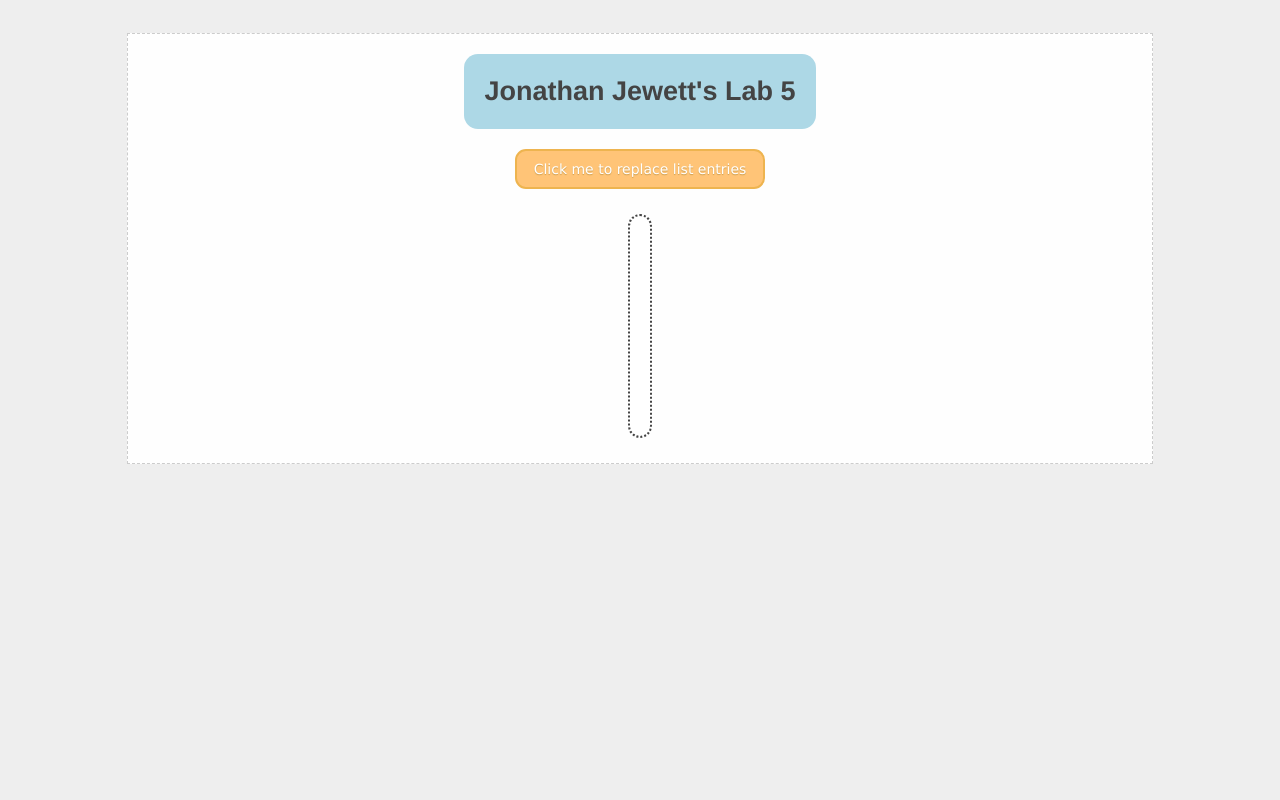
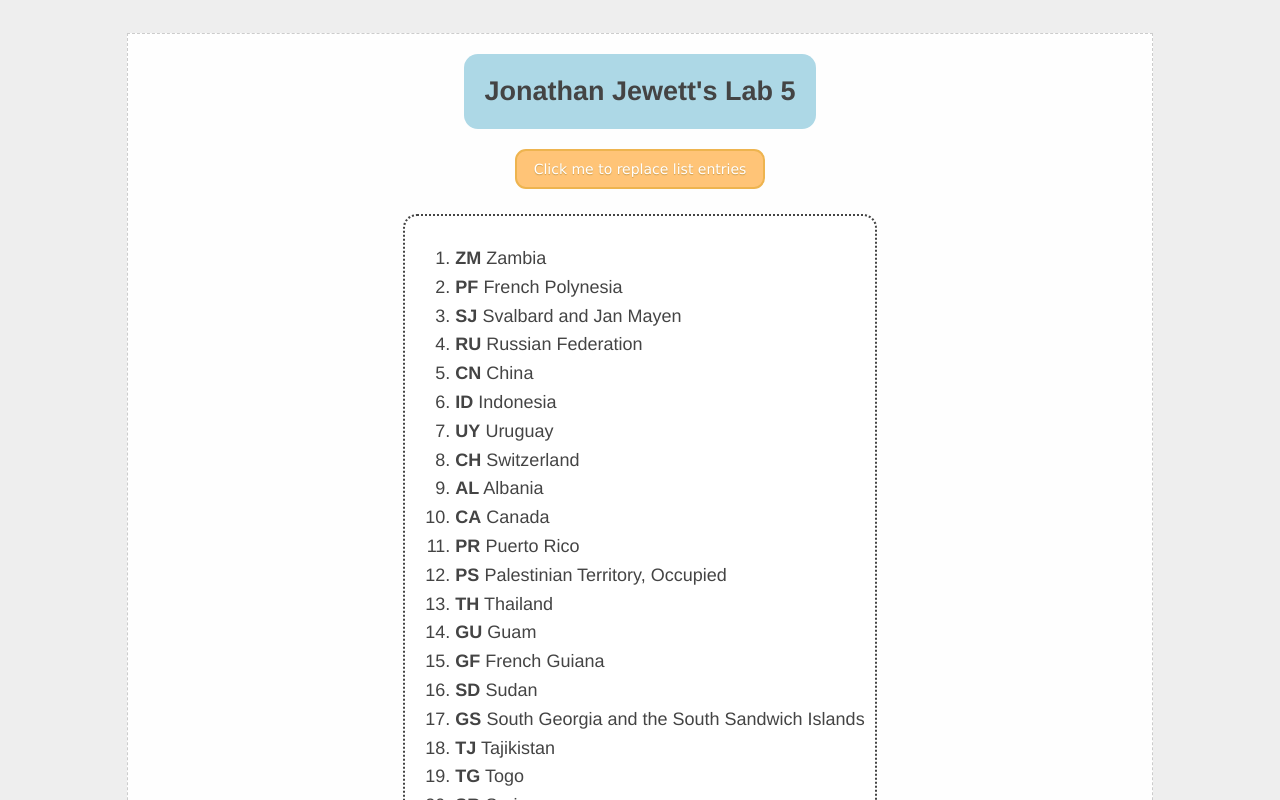
Before and after one commit to jonathanjewett/jonathanjewett.github.io, a plain HTML site: page lab_5/index.html in a window 1280 px wide. Both pictures are taken after a click on the button "Click me to replace list entries". Shown: the top 800 px of the page. Drawn offline with Linux system fonts and the light colour scheme.

Commit message:
Mostly Done
need to look into .foreach and .map functions?
am i injecting an ordered list properly?
ordered list with class country?

```diff
--- a/lab_5/index.html
+++ b/lab_5/index.html
@@ -11,7 +11,7 @@
     <div class="wrapper">
       <div class="header">Jonathan Jewett's Lab 5</div>
       <!-- <button class="button" onclick="loadData()">Load Some JSON</button> -->
-      <button class="activate">Click me to replace list
+      <button class="activate" onClick="loadList()">Click me to replace list
         entries</button>
       <div class="content">
       </div>
@@ -267,6 +267,37 @@
     ]
     console.log("List of countries in the world", countries);
 
+    function getRandomInt(max) {
+      return Math.floor(Math.random() * Math.floor(max));
+    }
+
+    function loadList() {
+      const content = document.querySelector(".content");
+      content.innerHTML = '';
+
+      const countryList = document.createElement("ol");
+      const countryArray = [];
+
+      for (var i = 0; i < 25; i++) {
+
+        var r = getRandomInt(countries.length);
+        var p = countryArray.length;
+        var exists = false;
+
+        while (p--) {
+          if (countryArray[p] === countryList[r]) {
+            exists = true;
+          }
+        }
+        if (!exists){
+          var li = document.createElement("li");
+          li.innerHTML = countries[r].code.bold() + " " + countries[r].name + "<br>";
+          countryList.appendChild(li);
+        }
+      }
+      content.append(countryList);
+    }
+
   </script>
 </body>
 
```
